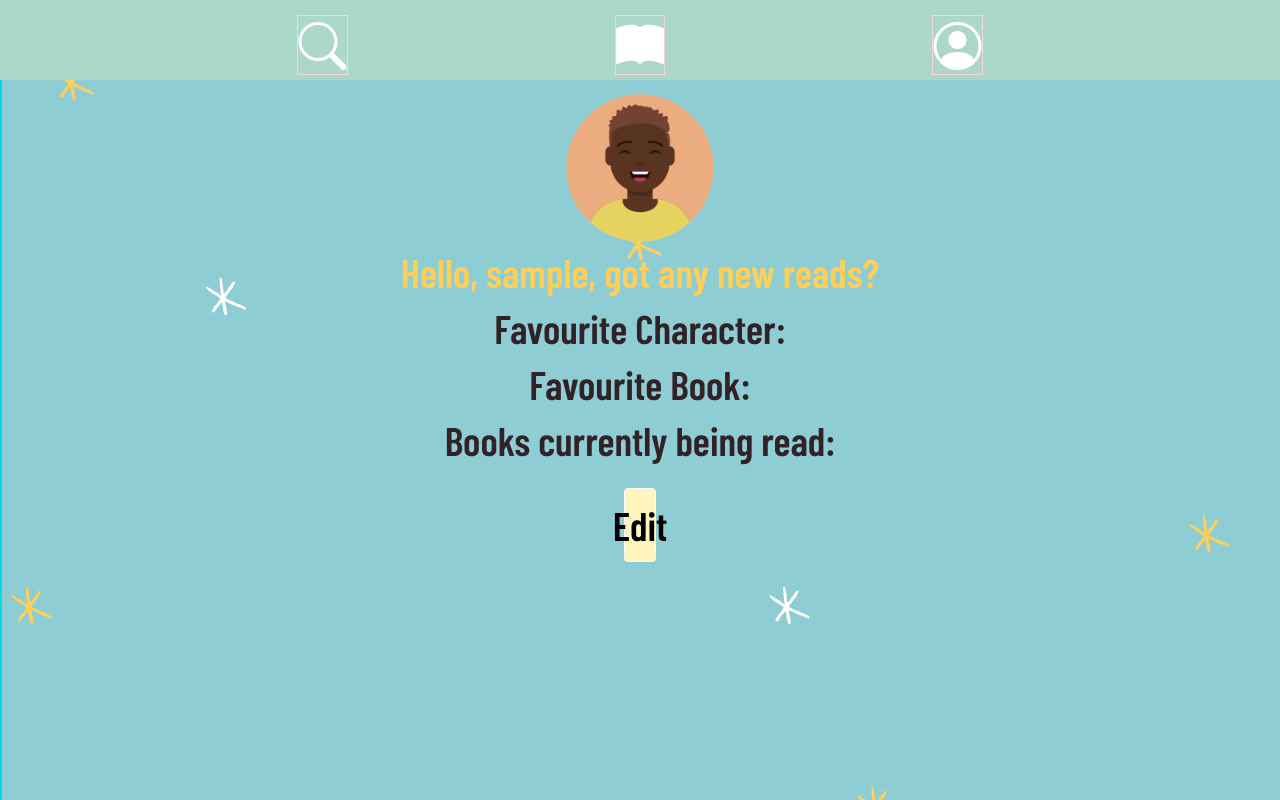
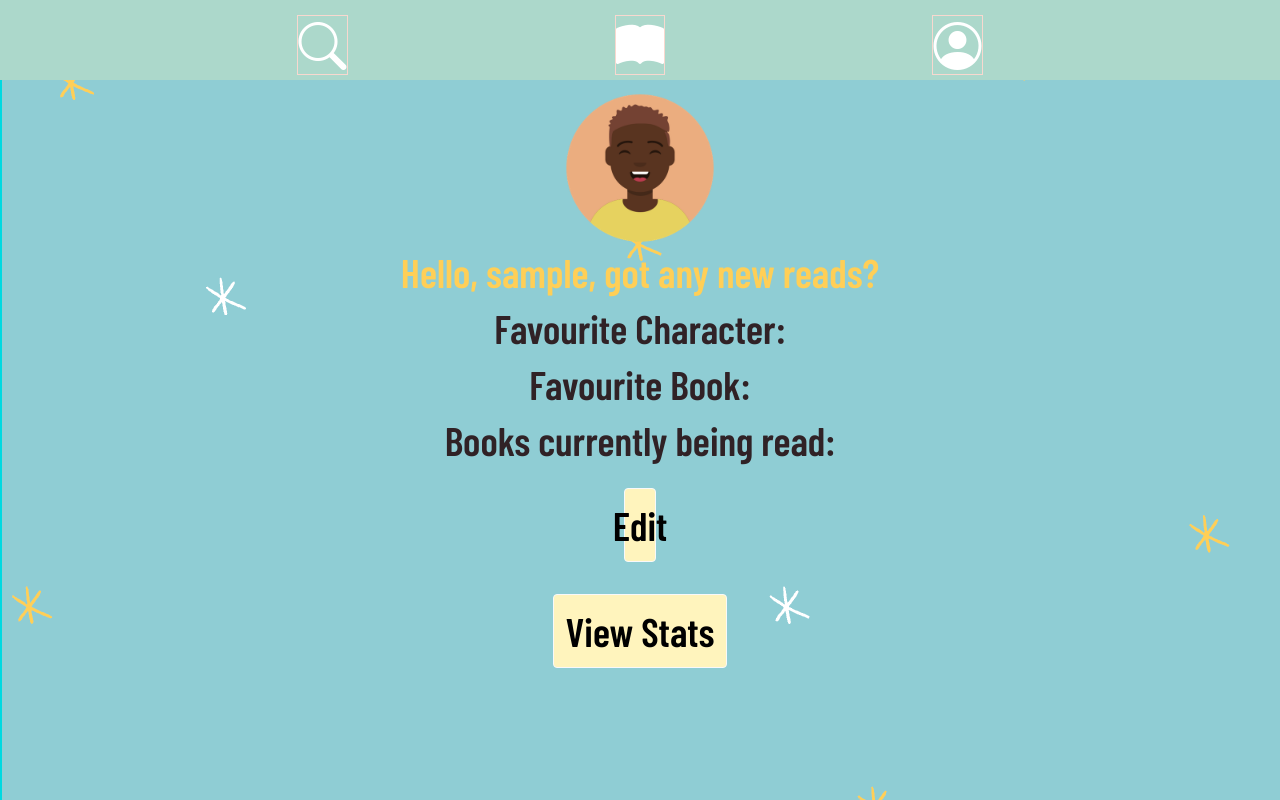
Before and after one commit to partyzl/bookstack, a React (Create React App) app in the folder client/: page /profilelanding in a window 1280 px wide. Built offline with nearby package versions, Linux system fonts and the light colour scheme; sample sign-in values are in the browser's storage; a web font is replaced by a local one.

Commit message:
add view stats button to profile page

```diff
--- a/client/src/pages/Profile/index.js
+++ b/client/src/pages/Profile/index.js
@@ -18,6 +18,10 @@ const Profile = () => {
   const setup = () => {
     history.push("/profilesetup");
   };
+
+  const gotToStats = () => {
+    history.push("/stats");
+  }
 
   //  const [profile, setProfile] = useState(async () => await getProfile())
 
@@ -72,6 +76,15 @@ const Profile = () => {
           Edit
         </Button>
       </div>
+
+      <div className="profileBtnContainer">
+      <Button
+          type="submit"
+          className={"btn btn-light col-sm-2 mb-3"}
+          // onClick={setup}
+          onClick={gotToStats}
+        >View Stats</Button>
+        </div>
     </div>
   );
 };
```
